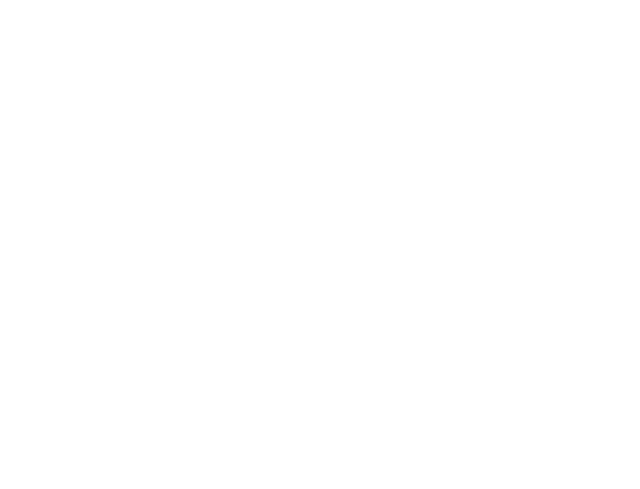
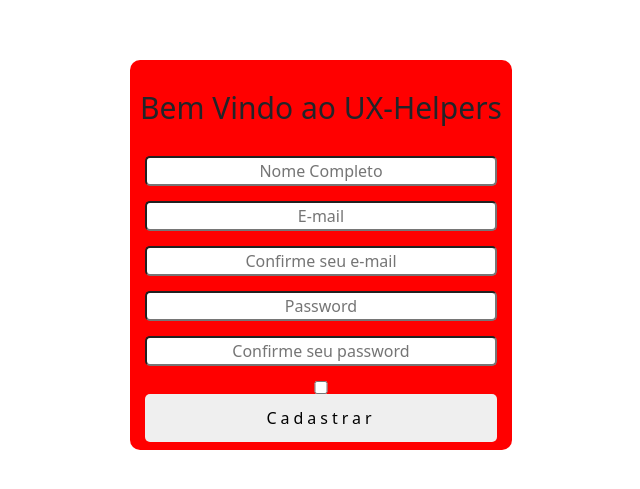
Before and after one commit to FatecFranca/DSM-G03-PI3-2022-1, a React (Create React App) app in the folder front-end/: page /cadastro in a window 1280 px wide. Before the commit this address had no page. Shown: the part 145-634 px from the top of the page, without its empty margins (319-959 px from the left). Built offline with nearby package versions, Linux system fonts and the light colour scheme.

Commit message:
add component SignUp (tela de cadastro)

```diff
--- /dev/null
+++ b/front-end/src/components/SignUp/SignUp.css
@@ -0,0 +1,72 @@
+.signUpForm{
+  display: flex;
+  justify-content: center;
+  align-items: center;
+  height: 100vh;
+  transition: 0.5s;
+  background: #ffffff;
+}
+
+#container-signUp {
+  text-align: center;
+  border-radius: 10px;
+  display: flex;
+  flex-direction: column;
+  justify-content: space-between;
+  background-color: red;
+}
+
+.signUp-titulo {
+  font-size: 30px;
+  margin: 30px 10px 30px 10px;
+}
+
+#signUp-fullName, #signUp-email, #signUp-password {
+  margin-bottom: 15px;
+  margin-left: 15px;
+  margin-right: 15px;
+  text-align: center;
+  border-radius: 5px;
+}
+
+#signUp-botao {
+  -webkit-transition: all .25s ease-in-out;
+  transition: all .25s ease-in-out;
+  display: inline-block;
+  text-align: center;
+  letter-spacing: 0.25em;
+  text-decoration: none;
+  border: 0;
+  border-radius: 5px;
+  outline: 0;
+  cursor: pointer;
+  padding: 0 2em 0 2em;
+  min-width: 12em;
+  height: 3em;
+  line-height: 3em;
+  margin-left: 15px;
+  margin-right: 15px;
+}
+      input[type="button"]:hover,
+      input[type="submit"]:hover,
+      input[type="reset"]:hover,
+      button:hover,
+      .button:hover {
+        background-color: #999;
+      }
+
+.signUp-checkbox {
+  text-decoration: none;
+  text-align: end;
+  margin-top: 15px;
+  margin-bottom: 15px;
+  font-size: 12px;
+  color: #000;
+  cursor: pointer;
+  margin-left: 15px;
+  margin-right: 15px;
+}
+
+.a:link, .a:link:visited{
+  text-decoration: none;
+}
--- /dev/null
+++ b/front-end/src/components/SignUp/SignUp.js
@@ -0,0 +1,93 @@
+import React, { useContext, useState }  from 'react';
+import { Link, useNavigate } from 'react-router-dom';
+import './SignUp.css'
+import api from '../../api';
+
+export default function SignUp() {
+
+
+    const navigate = useNavigate();
+    const [fullName, setFullName] = useState('');
+    const [email, setEmail] = useState('');
+    const [password, setPassword] = useState('');
+    const [notify, setNotify] = useState('');
+
+
+
+    async function handleSubmit (e) {
+        e.preventDefault();
+        console.log(fullName + email + password)
+
+        if(fullName == '' || email == '' || password == '') {
+            setNotify('Campos não preenchidos');
+        } else {
+            const isLogged = await api.post('user/login',{email, password});
+            console.log(isLogged)
+            if(isLogged) {
+                navigate("/home");
+                localStorage.setItem('x-access-token', isLogged.data.token)
+            } else{
+                setNotify('Não Autorizado.');
+            }
+        }
+    }
+
+
+
+    return (
+        <div className="signUpForm">
+        <form  onSubmit={handleSubmit} id="container-signUp">
+           <h3 className="signUp-titulo">Bem Vindo ao UX-Helpers</h3>
+              <input
+                    type="text"
+                    placeholder="Nome Completo"
+                    id="signUp-fullName"
+                    name="fullName"
+                    value={fullName}
+                    onChange={e => setFullName(e.target.value)}
+                    />
+              <input
+                    type="text"
+                    placeholder="E-mail"
+                    id="signUp-email"
+                    name="email"
+                    value={email}
+                    onChange={e => setEmail(e.target.value)}
+                    />
+              <input
+                    type="text"
+                    placeholder="Confirme seu e-mail"
+                    id="signUp-email"
+                    name="confirmEmail"
+                    //value={email}
+                    //onChange={e => setEmail(e.target.value)}
+                    />
+              <input
+                    type="password"
+                    placeholder="Password"
+                    id="signUp-password"
+                    name="password"
+                    value={password}
+                    onChange={e => setPassword(e.target.value)}
+                    />
+              <input
+                    type="password"
+                    placeholder="Confirme seu password"
+                    id="signUp-password"
+                    name="confirmPassword"
+                    //value={password}
+                    //onChange={e => setPassword(e.target.value)}
+                    />
+              <input
+                    type="checkbox"
+                    id="signUp-checkbox"
+                    name="checkbox"
+                    lable="Ao clicar em Criar conta, eu concordo que li e aceito os Termos de uso e a Política de privacidade."
+
+                    />
+              <input id="signUp-botao" type="submit" value="Cadastrar" />
+              <h2 className ="notify">{ notify }</h2>
+        </form>
+      </div>
+    )
+}
--- a/front-end/src/routes.js
+++ b/front-end/src/routes.js
@@ -9,6 +9,7 @@
 import Glossary from "./components/Glossary.js";
 import About from "./components/About.js";
 import QuestionGroup from "./components/QuestionGroups.js";
+import SignUp from "./components/SignUp/SignUp.js";
 
 
 function Routers () {
@@ -22,6 +23,7 @@
                 <Route exact path="/respostas" element={<Answer />}/>
                 <Route exact path="/avaliacoes" element={<Assessment />}/>
                 <Route exact path="/sobre" element={<About />}/>
+                <Route exact path="/cadastro" element={<SignUp/>}/>
 
             </Routes>
     )
```
Also changed, not shown: 1 other file (tests, documents, lock files or other folders).
